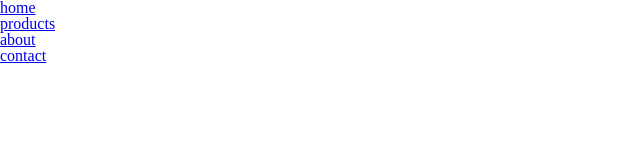
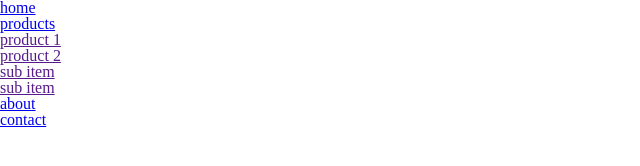
Before and after one commit to OlgaMakhmudova/DZ_7, a plain HTML site: page index.html in a window 1280 px wide. Shown: the whole page, without its empty margins (0-640 px from the left). Drawn offline with Linux system fonts and the light colour scheme.

Commit message:
created menu. created li class with submenu and subsubmenu

```diff
--- a/index.html
+++ b/index.html
@@ -22,6 +22,32 @@
                 <a href="#" class="menu__link">
                     products
                 </a>
+                <!--ul.submenu>li.-item*2>a.-link{SubLink $}|bem-->
+                <ul class="submenu">
+                    <li class="submenu__item">
+                        <a href="" class="submenu__link">
+                            product 1
+                        </a>
+                    </li>
+                    <li class="submenu__item">
+                        <a href="" class="submenu__link">
+                            product 2
+                        </a>
+                    </li>
+                    <!--ul.subsubmenu>li.-item*2>a.-link{SubLink $}|bem-->
+                    <ul class="subsubmenu">
+                        <li class="subsubmenu__item">
+                            <a href="" class="subsubmenu__link">
+                                sub item
+                            </a>
+                        </li>
+                        <li class="subsubmenu__item">
+                            <a href="" class="subsubmenu__link">
+                                sub item
+                            </a>
+                        </li>
+                    </ul>
+                </ul>
             </li>
             <li class="menu__item">
                 <a href="#" class="menu__link">
```
